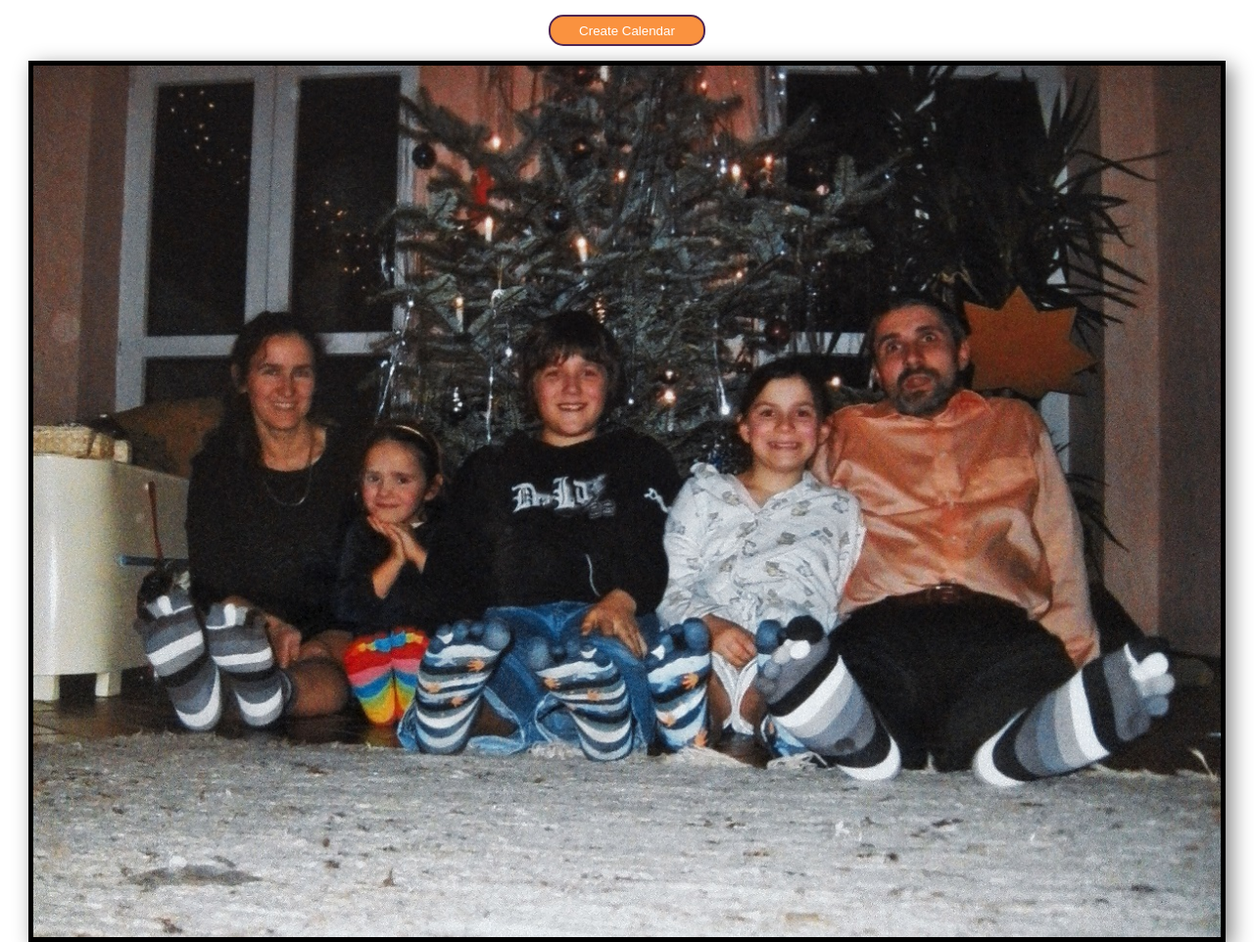
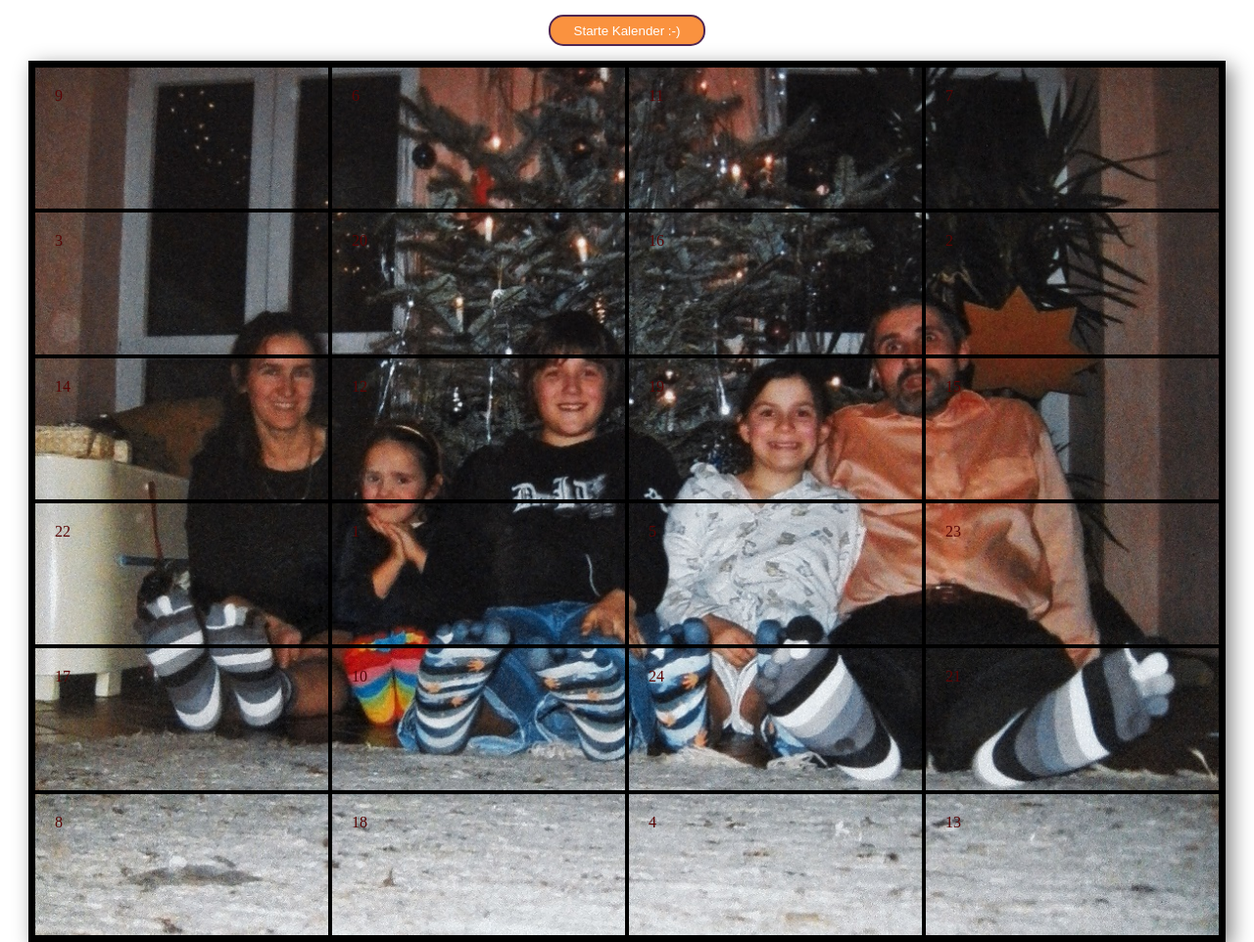
Before and after one commit to academind/building-an-advent-calendar, a plain HTML site: page index.html in a window 1280 px wide. Shown: the top 962 px of the page at 98% size. Drawn offline with Linux system fonts and the light colour scheme.

Commit message:
Autostart

```diff
--- a/index.html
+++ b/index.html
@@ -1,5 +1,6 @@
 <!DOCTYPE html>
 <html lang="en">
+
   <head>
     <meta charset="UTF-8" />
     <meta name="viewport" content="width=device-width, initial-scale=1.0" />
@@ -7,9 +8,11 @@
     <link rel="stylesheet" href="styles.css" />
     <title>Acalendar</title>
   </head>
+
   <body>
-    <button class="btn-start">Create Calendar</button>
+    <button class="btn-start">Starte Kalender :-)</button>
     <div class="container">
-    <script src="main.js"></script>
+      <script src="main.js"></script>
   </body>
+
 </html>
--- a/main.js
+++ b/main.js
@@ -10,7 +10,7 @@ const openDoor = (path, event) => {
 }
 
 const createCalendar = () => {
-    for(let i = 0; i  < calendarDays; i++) {
+    for (let i = 0; i < calendarDays; i++) {
         const calendarDoor = document.createElement("div");
         const calendarDoorText = document.createElement("div");
 
@@ -25,8 +25,14 @@ const createCalendar = () => {
         courseNumber = i + 1;
         let coursePath = `./courses/course-${courseNumber}.jpg`;
 
-        calendarDoorText.addEventListener("click", openDoor.bind(null,  coursePath));
+        calendarDoorText.addEventListener("click", openDoor.bind(null, coursePath));
     }
 }
 
 calendarButton.addEventListener("click", createCalendar);
+
+(function autorun() {
+
+    createCalendar(); // autostart this one
+
+})();
```
